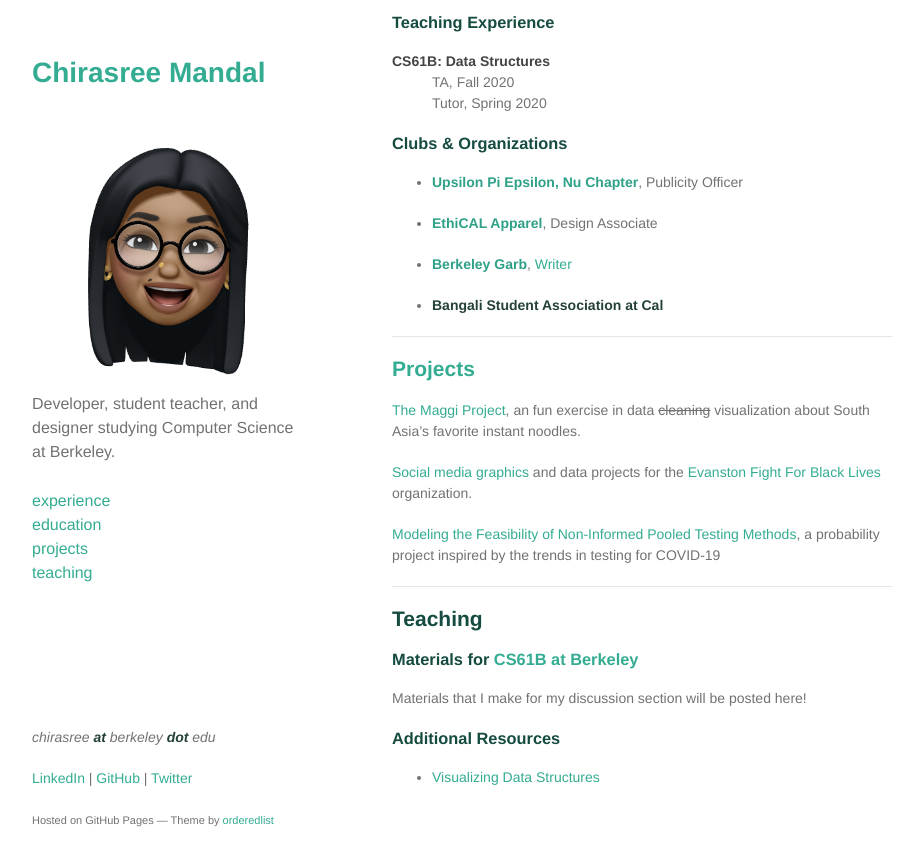
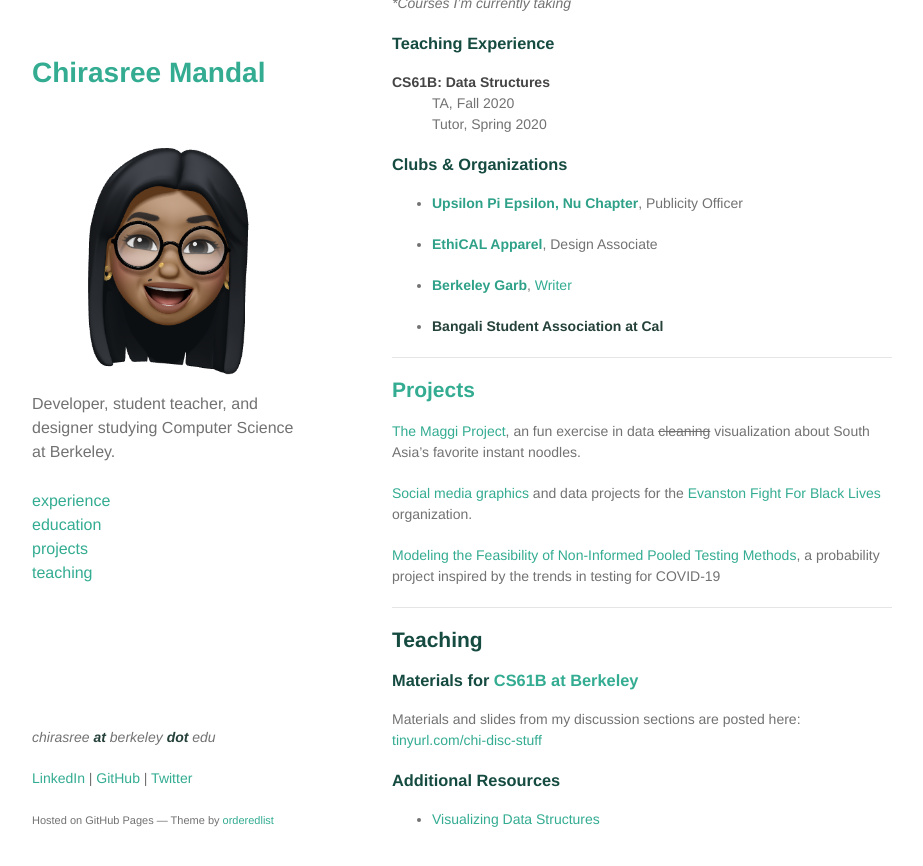
Before and after one commit to c-mandal/c-mandal.github.io, a Jekyll site: the page built from index.md, in a window 1280 px wide and 900 px high, scrolled down 1737 px. Shown: the top 866 px of the window, without its empty margins (178-1101 px from the left). Built offline with Jekyll 4.4.1, drawn with Linux system fonts in a browser that asks for light colours; our own code applies the rules of GitHub Pages for plain Markdown files; some of the changed text lies outside the part shown.

Commit message:
add teaching materials folder

```diff
--- a/index.md
+++ b/index.md
@@ -99,7 +99,7 @@ Publicity Officer
 ## Teaching
 ### Materials for [CS61B at Berkeley](https://fa20.datastructur.es/index.html)
 
-Materials that I make for my discussion section will be posted here!
+Materials and slides from my discussion sections are posted here: [tinyurl.com/chi-disc-stuff](https://tinyurl.com/chi-disc-stuff)
 
 ### Additional Resources
 
```
Also changed, not shown: other parts of index.md (+1 -1 lines).
